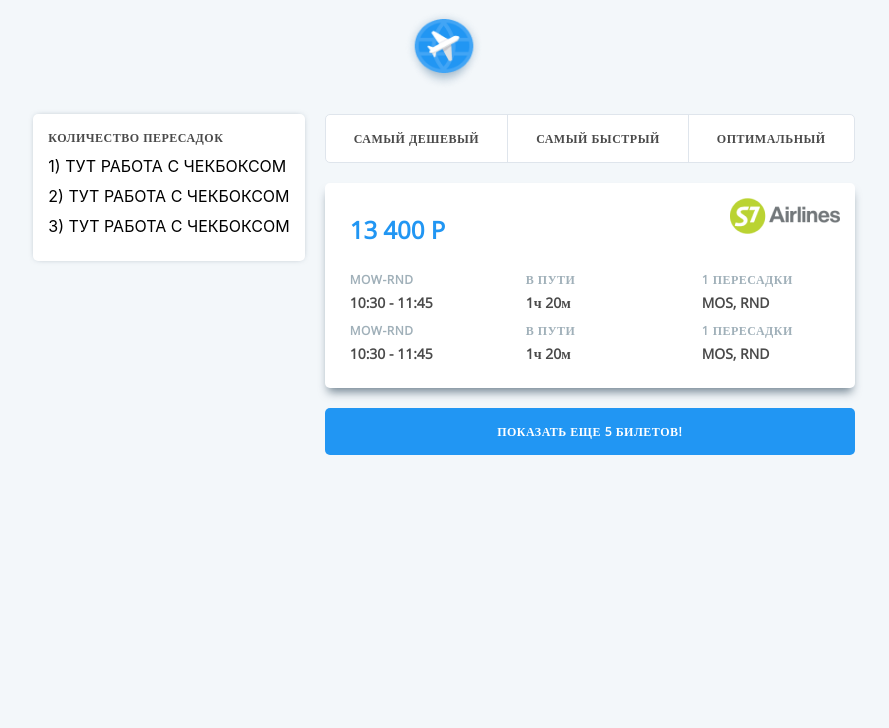
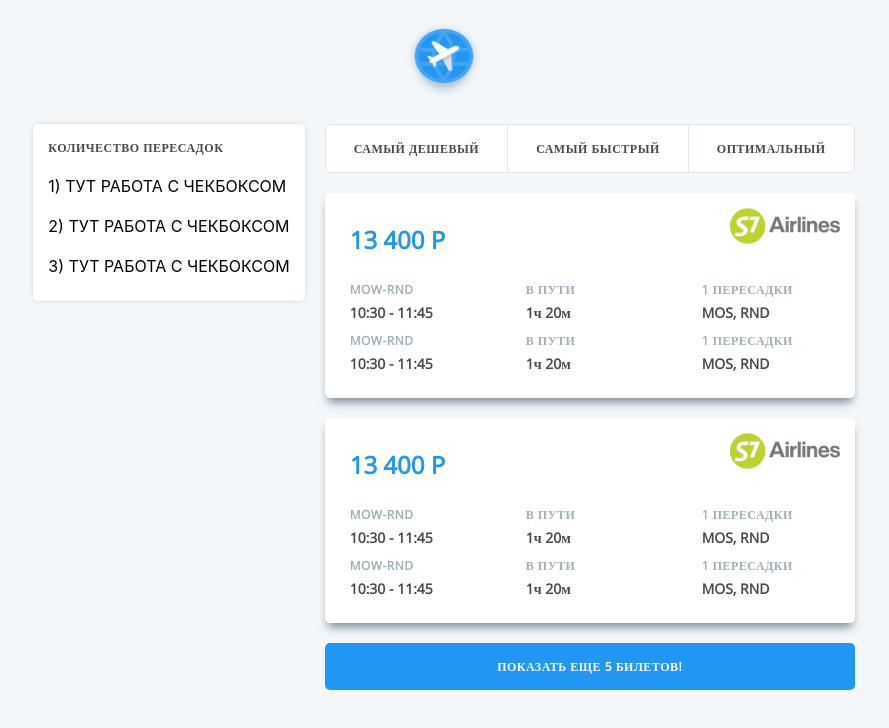
Before and after one commit to econza/aviasales-test, a React (Create React App) app: page / in a window 1280 px wide. Shown: the top 728 px of the page, without its empty margins (196-1085 px from the left). Built offline with nearby package versions, Linux system fonts and the light colour scheme.

Commit message:
fix css + separate components

```diff
--- a/src/App.css
+++ b/src/App.css
@@ -15,7 +15,7 @@
 .headerWrapper img {
   width: 80px;
   height: 80px;
-  margin-top: 10px;
+  margin-top: 20px;
   margin-bottom: 10px;
 }
 
@@ -69,6 +69,9 @@
 }
 
 .filterBox div {
+  margin-bottom: 20px;
+}
+.filterBox div:last-child {
   margin-bottom: 10px;
 }
 
@@ -95,7 +98,6 @@
 
   flex-grow: 1;
 }
-
 
 .buttonShowMore {
   text-transform: uppercase;
@@ -133,6 +135,7 @@
   font-size: 24px;
   font-weight: 600;
 }
+
 .sideItems .item {
   text-transform: uppercase;
   color: #A0B0B9;
--- a/src/App.js
+++ b/src/App.js
@@ -1,22 +1,18 @@
 import './App.css';
 import Header from "./components/Header/Header.js";
 import FilterBox from "./components/FilterBox/FilterBox";
-import TicketsButton from "./components/TicketsButton/TicketsButton";
-import Tickets from "./components/Tickets/Tickets";
-import ButtonShowMore from './components/ButtonShowMore/ButtonShowMore';
+import {data} from "./tickets";
+import TicketsBox from './components/MainBox/MainBox';
 
 
 function App() {
+  console.log(data)
   return (
     <div className="flexContainer">
       <Header />
       <div className="mainWrapper">
         <FilterBox />
-        <div className="ticketsWrapper">
-          <TicketsButton />
-          <Tickets />
-          <ButtonShowMore />
-        </div>
+        <TicketsBox />
       </div>
     </div>
   );
--- /dev/null
+++ b/src/components/MainBox/MainBox.js
@@ -0,0 +1,17 @@
+import React from "react";
+import ButtonShowMore from "../ButtonShowMore/ButtonShowMore";
+import Ticket from "../Tickets/Ticket";
+import TicketsButton from "../TicketsButton/TicketsButton";
+
+const TicketsBox = () => {
+  return (
+  <div className="ticketsWrapper">
+    <TicketsButton />
+    <Ticket />
+    <Ticket />
+    <ButtonShowMore />
+  </div>
+  );
+}
+
+export default TicketsBox;
--- /dev/null
+++ b/src/components/Tickets/Ticket.js
@@ -0,0 +1,33 @@
+import React from "react";
+import S7Logo from "../../assets/images/S7Logo.png";
+
+const Ticket = () => {
+  return (
+    <div className="ticketContainer">
+      <div className="price">13 400 p</div>
+      <img src={S7Logo} alt="S7Logo" className="S7Logo"></img>
+      <div className="sideItems">
+        <div className="item">mow-rnd</div>
+        <div className="item">в пути</div>
+        <div className="item">1 пересадки</div>
+      </div>
+      <div className="sideItems2">
+        <div className="item">10:30 - 11:45</div>
+        <div className="item">1ч 20м</div>
+        <div className="item"> MOS, RND</div>
+      </div>
+      <div className="sideItems">
+        <div className="item">mow-rnd</div>
+        <div className="item">в пути</div>
+        <div className="item">1 пересадки</div>
+      </div>
+      <div className="sideItems2">
+        <div className="item">10:30 - 11:45</div>
+        <div className="item">1ч 20м</div>
+        <div className="item"> MOS, RND</div>
+      </div>
+    </div>
+  );
+}
+
+export default Ticket;
--- a/src/components/Tickets/Tickets.js
+++ /dev/null
@@ -1,33 +0,0 @@
-import React from "react";
-import S7Logo from "../../assets/images/S7Logo.png";
-
-const Tickets = () => {
-    return (
-        <div className="ticketContainer">
-        <div className="price">13 400 p</div>
-        <img src={S7Logo} alt="S7Logo" className="S7Logo"></img>
-        <div className="sideItems">
-          <div className="item">mow-rnd</div>
-          <div className="item">в пути</div>
-          <div className="item">1 пересадки</div>
-        </div>
-        <div className="sideItems2">
-          <div className="item">10:30 - 11:45</div>
-          <div className="item">1ч 20м</div>
-          <div className="item"> MOS, RND</div>
-        </div>
-        <div className="sideItems">
-          <div className="item">mow-rnd</div>
-          <div className="item">в пути</div>
-          <div className="item">1 пересадки</div>
-        </div>
-        <div className="sideItems2">
-          <div className="item">10:30 - 11:45</div>
-          <div className="item">1ч 20м</div>
-          <div className="item"> MOS, RND</div>
-        </div>
-      </div>
-);
-}
-
-export default Tickets;
--- a/src/tickets.js
+++ b/src/tickets.js
@@ -1,4 +1,4 @@
-export const tickets = {
+export const data = {
     tickets: [{
         price: 34008,
         carrier: "S7",
```
